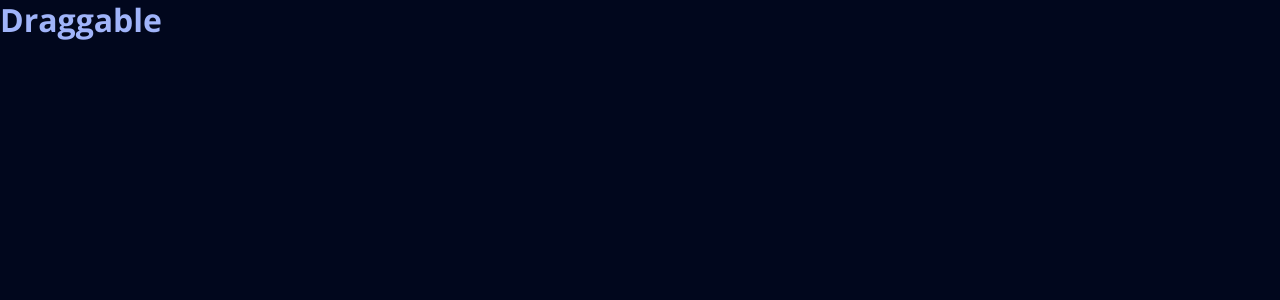
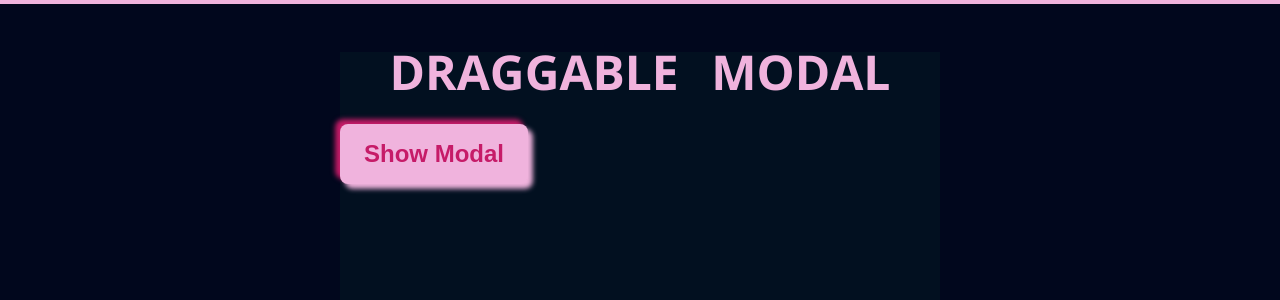
Before and after one commit to gebrina/draggable-modal, a React (Vite) app: page / in a window 1280 px wide. Shown: the top 300 px of the page. Built offline with nearby package versions, Linux system fonts and the light colour scheme.

Commit message:
style homepage's show modal button and title

```diff
--- a/src/common/page/Page.style.tsx
+++ b/src/common/page/Page.style.tsx
@@ -1,4 +1,10 @@
 import styled from "@emotion/styled";
 import { motion } from "motion/react";
 
-export const PageWrapper = styled(motion.div)``;
+export const PageWrapper = styled(motion.div)`
+  height: 100vh;
+  background-color: var(--bg-color);
+  color: var(--secondary);
+  padding: 3rem;
+  border-top: 4px solid var(--primary);
+`;
--- a/src/common/page/Page.tsx
+++ b/src/common/page/Page.tsx
@@ -2,9 +2,10 @@ import { FC, ReactNode } from "react";
 import { PageWrapper } from "./Page.style";
 
 export type TPageProps = {
+  className?: string;
   children: ReactNode;
 };
 
-export const Page: FC<TPageProps> = ({ children }) => {
-  return <PageWrapper>{children}</PageWrapper>;
+export const Page: FC<TPageProps> = ({ className, children }) => {
+  return <PageWrapper className={className}>{children}</PageWrapper>;
 };
--- a/src/index.css
+++ b/src/index.css
@@ -2,13 +2,15 @@
 @import url("https://fonts.googleapis.com/css2?family=Open+Sans:ital,wght@0,300..800;1,300..800&display=swap");
 
 :root {
-  --title-color: rgb(240, 5, 166);
-  --text-color: rgb(160, 180, 250);
+  --primary: rgb(240, 179, 221);
+  --secondary: rgb(198, 27, 104);
+  --tertiary: rgb(2, 16, 32);
   --bg-color: rgb(1, 7, 29);
   --title-font-size: 3rem;
   --text-font-size: 1.5rem;
   font-size: 16px;
   font-family: "Open Sans", sans-serif;
+  user-select: none;
 }
 
 * {
@@ -18,7 +20,6 @@
 }
 
 body {
-  background-color: var(--bg-color);
-  color: var(--text-color);
   line-height: 40px;
+  overflow: hidden;
 }
--- a/src/pages/home/HomePage.style.tsx
+++ b/src/pages/home/HomePage.style.tsx
@@ -1,7 +1,40 @@
 import styled from "@emotion/styled";
 import { motion } from "motion/react";
-import { Page } from "../../common";
 
-export const StyledPage = styled(Page)``;
+export const PageWrapper = styled.div`
+  max-width: 600px;
+  display: flex;
+  flex-direction: column;
+  gap: 2rem;
+  margin: auto;
+  height: 100%;
+  color: var(--primary);
+  background-color: var(--tertiary);
+`;
 
-export const Title = styled(motion.h1)``;
+export const Title = styled(motion.h1)`
+  font-size: 3rem;
+  text-transform: uppercase;
+  word-spacing: 20px;
+  text-align: center;
+`;
+
+export const Button = styled(motion.button)`
+  padding: 5px;
+  font-size: 1.5rem;
+  width: max-content;
+  padding: 1rem 1.5rem;
+  cursor: pointer;
+  font-weight: bold;
+  background-color: var(--primary);
+  color: var(--secondary);
+  border: none;
+  border-radius: 0.5rem;
+  box-shadow: 0.3rem 0.3rem 0.3rem var(--primary),
+    -0.3rem -0.3rem 0.3rem var(--secondary);
+  &:hover {
+    background-color: var(--secondary);
+    color: var(--primary);
+    box-shadow: none;
+  }
+`;
--- a/src/pages/home/HomePage.tsx
+++ b/src/pages/home/HomePage.tsx
@@ -1,9 +1,13 @@
-import { StyledPage, Title } from "./HomePage.style";
+import { Page } from "../../common";
+import { Button, PageWrapper, Title } from "./HomePage.style";
 
 export const HomePage = () => {
   return (
-    <StyledPage>
-      <Title>Draggable</Title>
-    </StyledPage>
+    <Page>
+      <PageWrapper>
+        <Title>Draggable Modal</Title>
+        <Button>Show Modal</Button>
+      </PageWrapper>
+    </Page>
   );
 };
```
